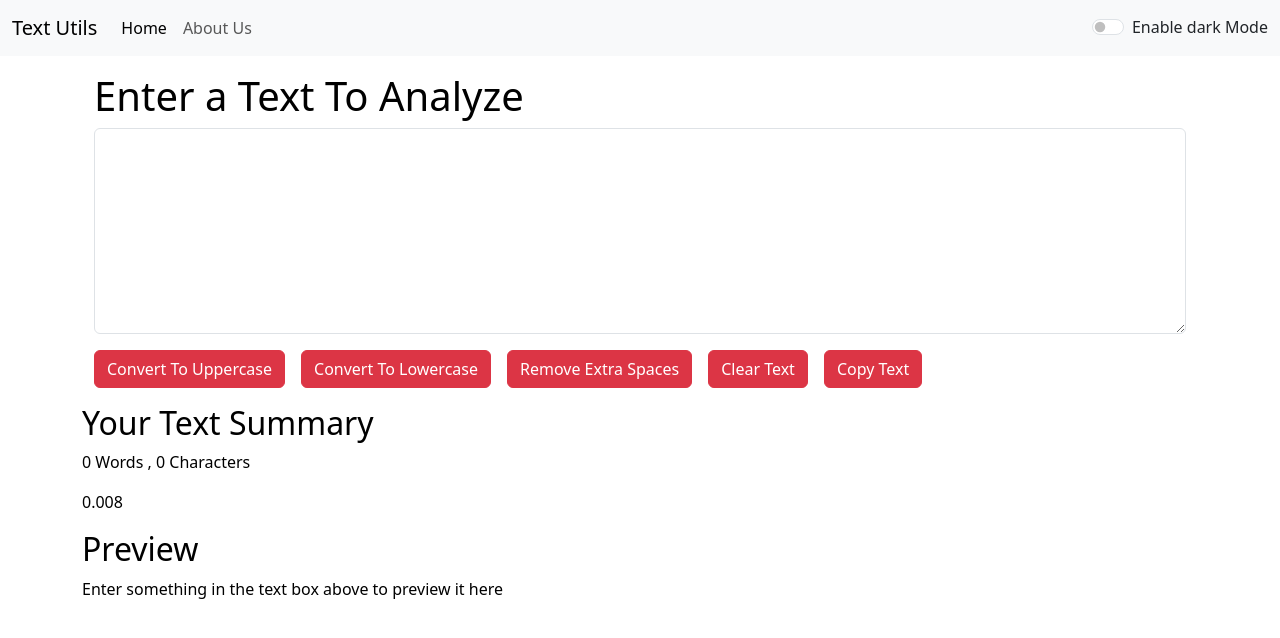
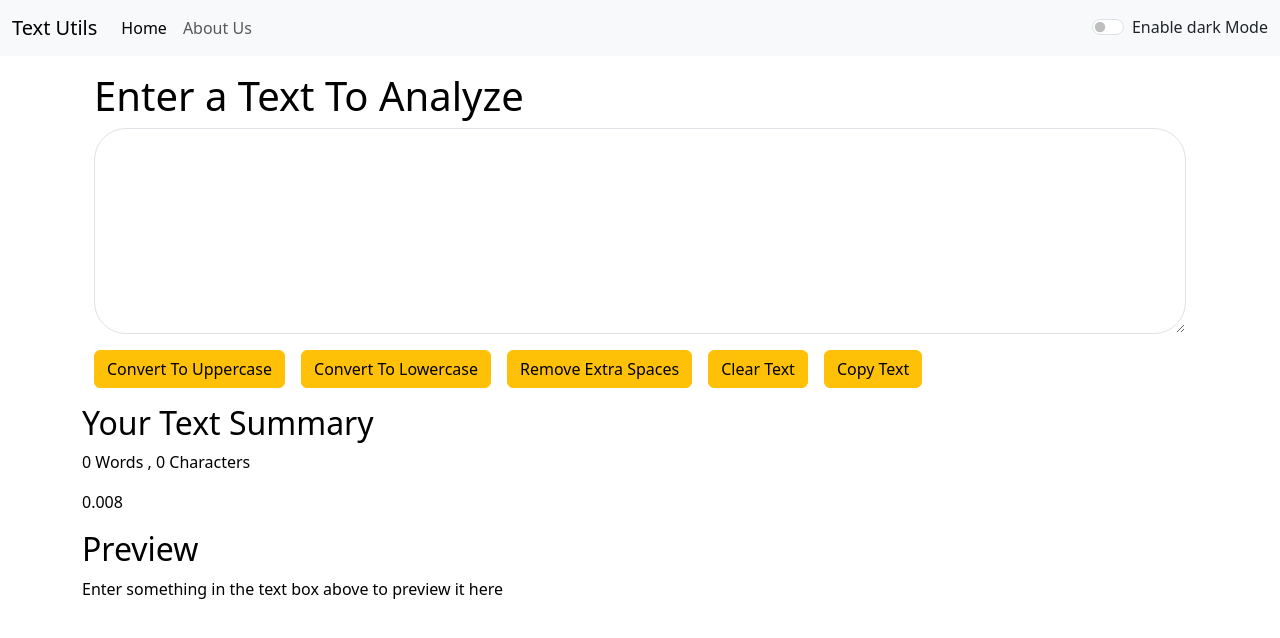
Before and after one commit to TechTitan8788/Text-Utils, a React (Vite) app: page / in a window 1280 px wide. Shown: the top 638 px of the page. Built offline with nearby package versions, Linux system fonts and the light colour scheme.

Commit message:
customised colors

```diff
--- a/src/App.jsx
+++ b/src/App.jsx
@@ -28,7 +28,7 @@ function App() {
       showAlert("success", "Dark mode has been enabled");
     } else {
       setMode("light");
-      document.body.style.backgroundColor = "white";
+      document.body.style.backgroundColor = "#FFEDF5";
       showAlert("success", "Light mode has been enabled");
     }
   };
@@ -48,7 +48,8 @@ function App() {
           <Routes>
             <Route exact path="/about" element={<About />} />
             <Route
-              exact path="/"
+              exact
+              path="/"
               element={
                 <TextForm
                   heading="Enter a Text To Analyze"
--- a/src/components/About.jsx
+++ b/src/components/About.jsx
@@ -32,7 +32,7 @@ export default function About() {
   //   backgroundColor: 'black'
   //  }
   return (
-    <div className="container" style={myStyle}>
+    <div className="container  border rounded-5" style={myStyle}>
       <h1>About Us</h1>
 
       <div className="accordion" id="accordionExample">
@@ -119,15 +119,13 @@ export default function About() {
             data-bs-parent="#accordionExample"
           >
             <div className="accordion-body">
-            <strong>Content : </strong>
-
-               "TextUtils stands out because of its simplicity and
-              efficiency. It’s lightweight, fast, and packed with essential text
-              utilities, all in one place. With the added convenience of React
-              Router, you can easily navigate between features, and the
-              responsive design ensures seamless usage on any device. Perfect
-              for students, professionals, and anyone needing quick text
-              manipulation tools."
+              <strong>Content : </strong>
+              "TextUtils stands out because of its simplicity and efficiency.
+              It’s lightweight, fast, and packed with essential text utilities,
+              all in one place. With the added convenience of React Router, you
+              can easily navigate between features, and the responsive design
+              ensures seamless usage on any device. Perfect for students,
+              professionals, and anyone needing quick text manipulation tools."
             </div>
           </div>
         </div>
--- a/src/components/Navbar.jsx
+++ b/src/components/Navbar.jsx
@@ -4,7 +4,7 @@ import {Link} from "react-router-dom";
 export default function Navbar(props) {
   return (
     <nav
-      className={`navbar navbar-expand-lg navbar-${props.mode} bg-${props.mode}`}
+      className={`navbar navbar-expand-lg  navbar-${props.mode} bg-${props.mode}`}
     >
       <div className="container-fluid">
         <a className="navbar-brand" href="/">
--- a/src/components/TextForm.jsx
+++ b/src/components/TextForm.jsx
@@ -42,14 +42,14 @@ props.showAlert("success" ,"Text Converted To Lowercase");
     <div className='container' style={{color:props.mode==='dark'? 'white':'black'}} >
       <h1>{props.heading}</h1>
       <div className="mb-3">
-        <textarea className="form-control " value={Text} style={{backgroundColor:props.mode==='dark'? 'gray':'white' , color : props.mode==='dark'? 'white':'black'}} onChange={handelOnChange} id="myBox" rows="8"></textarea>
+        <textarea className="form-control container  border rounded-5 " value={Text} style={{backgroundColor:props.mode==='dark'? 'gray':'white' , color : props.mode==='dark'? 'white':'black'}} onChange={handelOnChange} id="myBox" rows="8"></textarea>
       </div>
 
-      <button className="btn btn-danger me-2"  onClick={handelUpClick} >Convert To Uppercase</button>
-      <button className='btn btn-danger mx-2'  onClick={handelLoClick} > Convert To Lowercase </button>
-      <button className="btn btn-danger mx-2" onClick={handelExtraSpaces}>Remove Extra Spaces</button>
-      <button className=" btn btn-danger mx-2" onClick={handelClearClick}> Clear Text</button>
-      <button className="btn btn-danger mx-2" onClick={handelCopy}>Copy Text</button>
+      <button className="btn btn-warning me-2"  onClick={handelUpClick} >Convert To Uppercase</button>
+      <button className='btn btn-warning mx-2'  onClick={handelLoClick} > Convert To Lowercase </button>
+      <button className="btn btn-warning mx-2" onClick={handelExtraSpaces}>Remove Extra Spaces</button>
+      <button className=" btn btn-warning mx-2" onClick={handelClearClick}> Clear Text</button>
+      <button className="btn btn-warning mx-2" onClick={handelCopy}>Copy Text</button>
      </div>
 
     <div className='cotainer my-3' style={{color:props.mode==='dark'? 'white':'black'}} >
```
